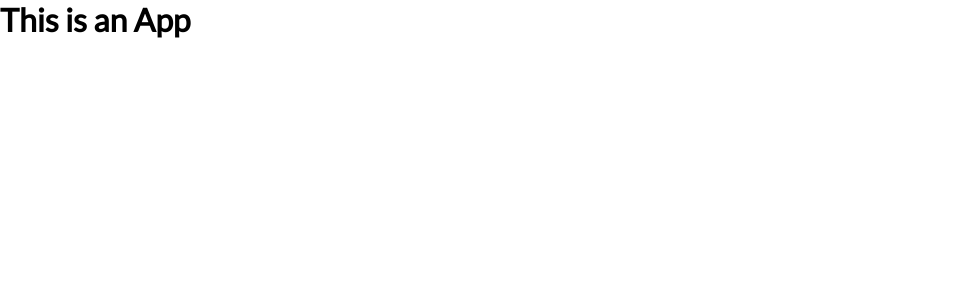
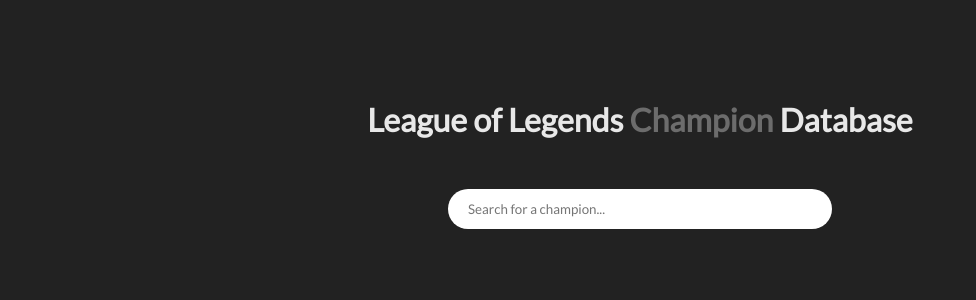
Before and after one commit to flores-br/react-lol-champions, a React (Create React App) app in the folder client/: page / in a window 1280 px wide. Shown: the top 300 px of the page, without its empty margins (0-976 px from the left). Built offline with nearby package versions, Linux system fonts and the light colour scheme.

Commit message:
header component

```diff
--- a/client/public/index.html
+++ b/client/public/index.html
@@ -17,6 +17,11 @@
         padding: 0;
         font-family: 'Lato', sans-serif;
       }
+
+      html {
+        background-color: #222;
+        color: rgba(255, 255, 255, 0.899);
+      }
     </style>
     <title>React LoL Champions App</title>
   </head>
--- a/client/src/App.js
+++ b/client/src/App.js
@@ -1,5 +1,7 @@
+import Header from './components/Header';
+
 const App = () => {
-  return <h1>This is an App</h1>;
+  return <Header />;
 };
 
 export default App;
--- /dev/null
+++ b/client/src/components/Header/index.js
@@ -0,0 +1,16 @@
+import './styles.css';
+
+const Header = () => {
+  return (
+    <div className="wrapper">
+      <h1>
+        League of Legends <strong>Champion</strong> Database
+      </h1>
+      <form className="searchbox">
+        <input type="search" placeholder="Search for a champion..." />
+      </form>
+    </div>
+  );
+};
+
+export default Header;
--- /dev/null
+++ b/client/src/components/Header/styles.css
@@ -0,0 +1,50 @@
+.wrapper {
+  padding: 100px;
+  display: -webkit-box;
+  display: -ms-flexbox;
+  display: flex;
+  -webkit-box-orient: vertical;
+  -webkit-box-direction: normal;
+      -ms-flex-direction: column;
+          flex-direction: column;
+  -webkit-box-pack: center;
+      -ms-flex-pack: center;
+          justify-content: center;
+  -webkit-box-align: center;
+      -ms-flex-align: center;
+          align-items: center;
+}
+
+.wrapper h1 {
+  cursor: pointer;
+}
+
+.wrapper h1 strong {
+  color: #6c6c6c;
+}
+
+.wrapper form {
+  margin-top: 50px;
+}
+
+.wrapper form input {
+  padding-left: 20px;
+  width: 30vw;
+  height: 5vh;
+  border-radius: 20px;
+  left: 20px;
+  -webkit-box-shadow: none;
+          box-shadow: none;
+  outline: none;
+  border: none;
+  -webkit-transition: -webkit-box-shadow 0.25s ease-in-out;
+  transition: -webkit-box-shadow 0.25s ease-in-out;
+  transition: box-shadow 0.25s ease-in-out;
+  transition: box-shadow 0.25s ease-in-out, -webkit-box-shadow 0.25s ease-in-out;
+}
+
+.wrapper form input:focus {
+  -webkit-box-shadow: 0px 0px 10px whitesmoke;
+          box-shadow: 0px 0px 10px whitesmoke;
+}
+/*# sourceMappingURL=styles.css.map */
--- /dev/null
+++ b/client/src/components/Header/styles.scss
@@ -0,0 +1,32 @@
+.wrapper {
+  h1 {
+    strong {
+      color: #6c6c6c;
+    }
+    cursor: pointer;
+  }
+
+  padding: 100px;
+  display: flex;
+  flex-direction: column;
+  justify-content: center;
+  align-items: center;
+
+  form {
+    margin-top: 50px;
+    input {
+      padding-left: 20px;
+      width: 30vw;
+      height: 5vh;
+      border-radius: 20px;
+      left: 20px;
+      box-shadow: none;
+      outline: none;
+      border: none;
+      transition: box-shadow 0.25s ease-in-out;
+      &:focus {
+        box-shadow: 0px 0px 10px whitesmoke;
+      }
+    }
+  }
+}
```
Also changed, not shown: 1 other file (tests, documents, lock files or other folders).
